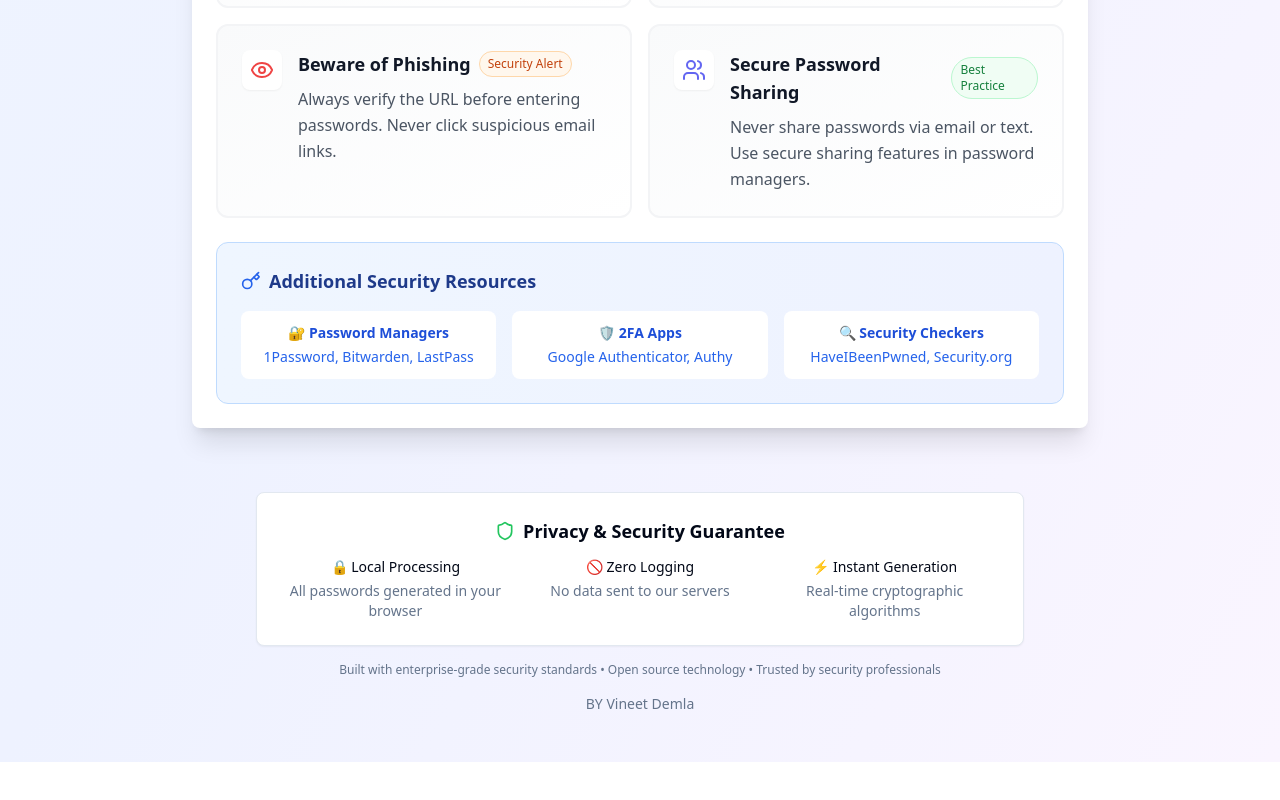
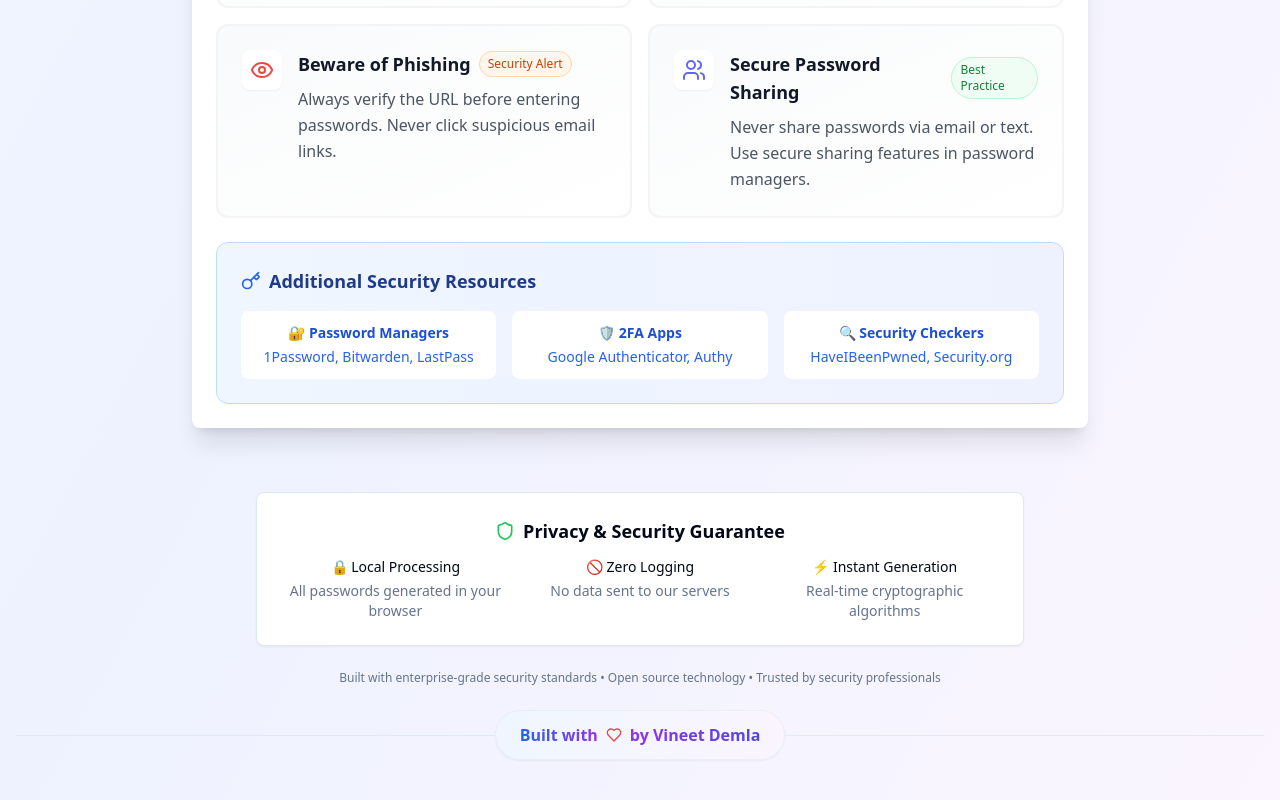
Before and after one commit to vinitdemla/securepasspro, a React (Vite) app: page / in a window 1280 px wide. Shown: the part 1594-2394 px from the top of the page. Before the commit the page ends 2356 px from the top, so only its background shows below. Built offline with nearby package versions, Linux system fonts and the light colour scheme.

Commit message:
Fix footer and address bugs
Beautify the footer and address any reported bugs.

```diff
--- a/src/pages/Index.tsx
+++ b/src/pages/Index.tsx
@@ -4,7 +4,7 @@ import PasswordGenerator from '@/components/PasswordGenerator';
 import KeywordPasswordGenerator from '@/components/KeywordPasswordGenerator';
 import SecurityTips from '@/components/SecurityTips';
 import { Button } from '@/components/ui/button';
-import { Shield, Key, Sparkles } from 'lucide-react';
+import { Shield, Key, Sparkles, Heart } from 'lucide-react';
 
 const Index = () => {
   const [activeTab, setActiveTab] = useState<'random' | 'keyword'>('random');
@@ -70,7 +70,7 @@ const Index = () => {
         </div>
 
         {/* Enhanced Footer */}
-        <footer className="text-center mt-12 md:mt-16 space-y-4">
+        <footer className="text-center mt-12 md:mt-16 space-y-6">
           <div className="bg-card border rounded-lg p-6 max-w-3xl mx-auto shadow-sm">
             <h3 className="font-semibold text-lg mb-3 flex items-center justify-center gap-2">
               <Shield className="text-green-500" size={20} />
@@ -91,12 +91,30 @@ const Index = () => {
               </div>
             </div>
           </div>
+
           <p className="text-xs text-muted-foreground">
             Built with enterprise-grade security standards • Open source technology • Trusted by security professionals
           </p>
-          <p className="text-sm font-medium text-muted-foreground mt-4">
-            BY Vineet Demla
-          </p>
+
+          {/* Beautiful "Built By Vineet Demla" Section */}
+          <div className="relative">
+            <div className="absolute inset-0 flex items-center">
+              <div className="w-full border-t border-gradient-to-r from-transparent via-border to-transparent"></div>
+            </div>
+            <div className="relative flex justify-center">
+              <div className="bg-gradient-to-r from-blue-50 to-purple-50 px-6 py-3 rounded-full border border-border/50 shadow-sm">
+                <div className="flex items-center gap-2 text-base font-semibold">
+                  <span className="bg-gradient-to-r from-blue-600 to-purple-600 bg-clip-text text-transparent">
+                    Built with
+                  </span>
+                  <Heart className="text-red-500 animate-pulse" size={16} />
+                  <span className="bg-gradient-to-r from-purple-600 to-indigo-600 bg-clip-text text-transparent">
+                    by Vineet Demla
+                  </span>
+                </div>
+              </div>
+            </div>
+          </div>
         </footer>
       </div>
     </div>
```
